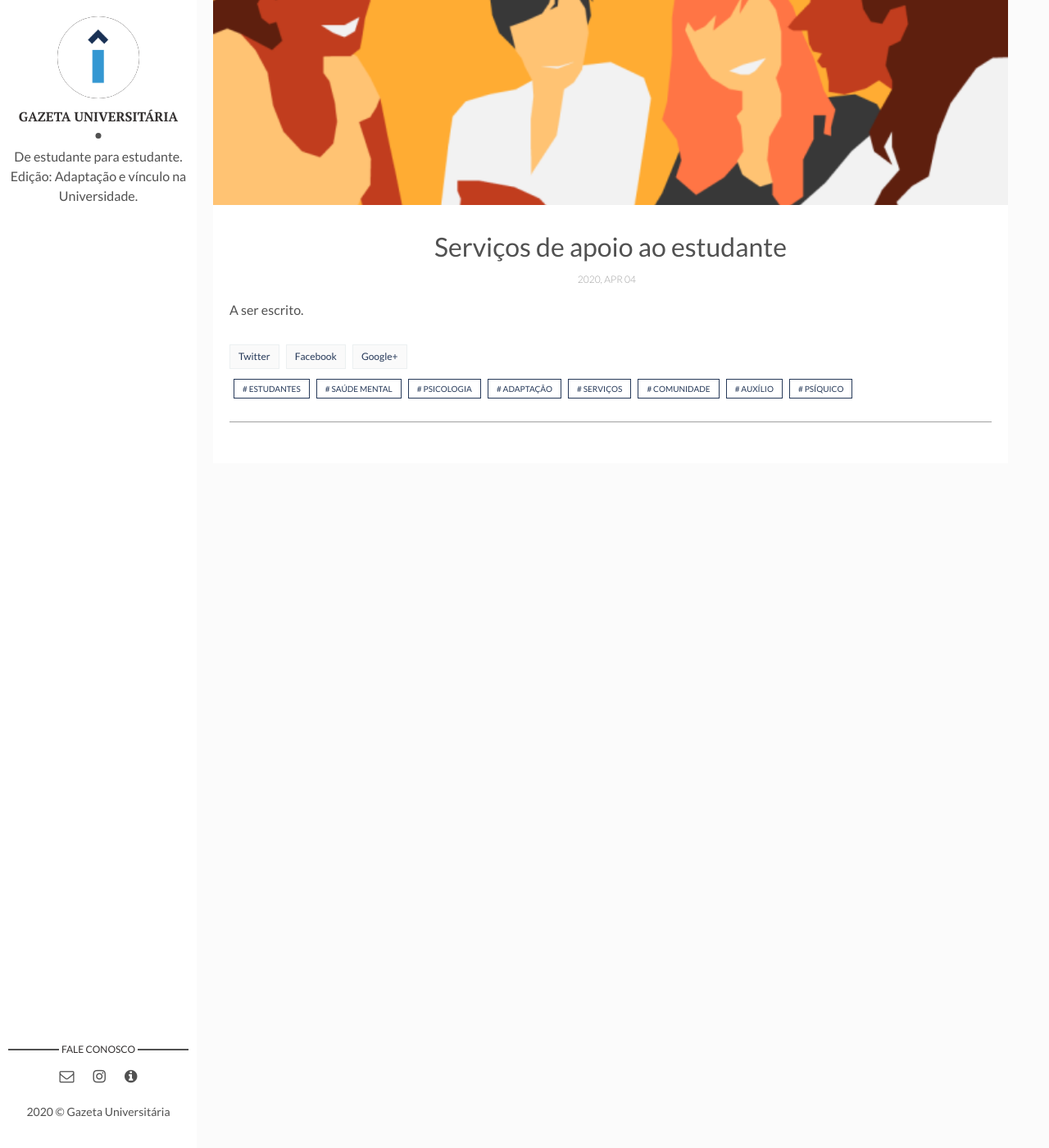
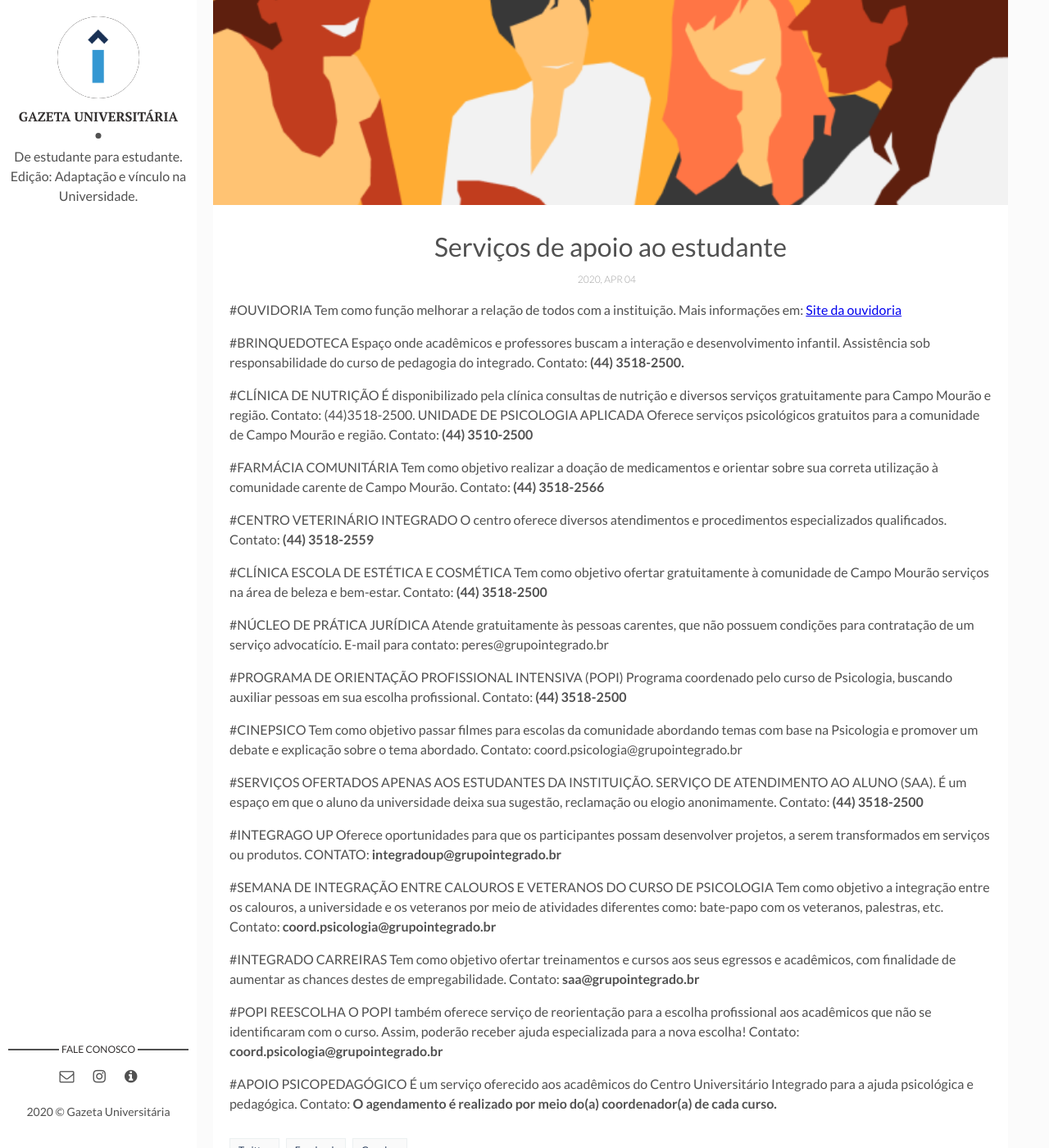
Before and after one commit to gazetauniversitaria/gazetauniversitaria.github.io, a Jekyll site: the page built from _posts/2020-04-04-apoio.markdown, in a window 1280 px wide and 1400 px high, scrolled down 270 px. Shown: the whole window at 82% size. Built offline with Jekyll 4.4.1, drawn with Linux system fonts in a browser that asks for light colours; comment, search, counter and statistics services are not loaded; some of the changed text lies outside the part shown.

Commit message:
Update 2020-04-04-apoio.markdown

```diff
--- a/_posts/2020-04-04-apoio.markdown
+++ b/_posts/2020-04-04-apoio.markdown
@@ -4,7 +4,70 @@ title: "Serviços de apoio ao estudante"
 date: 2020-04-04 11:00:00 +0300
 description: Ao projeto de jornal online; Gazeta Universitária
 img:  Apoio/Apoio.png
-tags: [Estudantes, Saúde Mental, Psicologia,Adaptação, Serviços, Comunidade, Auxílio, Psíquico]
+tags: [Estudantes, Saúde Mental, Psicologia,Adaptação, Serviços, Comunidade, Auxílio, Ouvidoria, Integrado, Campo Mourão]
 ---
 
-A ser escrito.
+#OUVIDORIA
+Tem como função melhorar a relação de todos com a instituição.
+Mais informações em: [Site da ouvidoria](https://www.grupointegrado.com.br/o-integrado/ouvidoria)
+
+#BRINQUEDOTECA
+Espaço onde acadêmicos e professores buscam a interação e desenvolvimento infantil. Assistência sob responsabilidade do curso de pedagogia do integrado.
+Contato: **(44) 3518-2500.**
+
+#CLÍNICA DE NUTRIÇÃO
+É disponibilizado pela clínica consultas de nutrição e diversos serviços gratuitamente para Campo Mourão e região.
+Contato: (44)3518-2500.
+UNIDADE DE PSICOLOGIA APLICADA
+Oferece serviços psicológicos gratuitos para a comunidade de Campo Mourão e região.
+Contato: **(44) 3510-2500**
+
+#FARMÁCIA COMUNITÁRIA
+Tem como objetivo realizar a doação de medicamentos e orientar sobre sua correta utilização à comunidade carente de Campo Mourão.
+Contato: **(44) 3518-2566**
+
+#CENTRO VETERINÁRIO INTEGRADO
+O centro oferece diversos atendimentos e procedimentos especializados qualificados.
+Contato: **(44) 3518-2559**
+
+#CLÍNICA ESCOLA DE ESTÉTICA E COSMÉTICA
+Tem como objetivo ofertar gratuitamente à comunidade de Campo Mourão serviços na área de beleza e bem-estar.
+Contato: **(44) 3518-2500**
+
+#NÚCLEO DE PRÁTICA JURÍDICA
+Atende gratuitamente às pessoas carentes, que não possuem condições para contratação de um serviço advocatício.
+E-mail para contato: peres@grupointegrado.br
+
+#PROGRAMA DE ORIENTAÇÃO PROFISSIONAL INTENSIVA (POPI)
+Programa coordenado pelo curso de Psicologia, buscando auxiliar pessoas em sua escolha profissional.
+Contato: **(44) 3518-2500**
+
+#CINEPSICO
+Tem como objetivo passar filmes para escolas da comunidade abordando temas com base na Psicologia e promover um debate e explicação sobre o tema abordado.
+Contato: coord.psicologia@grupointegrado.br
+
+#SERVIÇOS OFERTADOS APENAS AOS ESTUDANTES DA INSTITUIÇÃO.
+SERVIÇO DE ATENDIMENTO AO ALUNO (SAA).
+É um espaço em que o aluno da universidade deixa sua sugestão, reclamação ou elogio anonimamente.
+Contato: **(44) 3518-2500**
+
+#INTEGRAGO UP
+Oferece oportunidades para que os participantes possam desenvolver projetos, a serem transformados em serviços ou produtos.
+CONTATO: **integradoup@grupointegrado.br**
+
+#SEMANA DE INTEGRAÇÃO ENTRE CALOUROS E VETERANOS DO CURSO DE PSICOLOGIA
+Tem como objetivo a integração entre os calouros, a universidade e os veteranos por meio de atividades diferentes como: bate-papo com os veteranos, palestras, etc.
+Contato: **coord.psicologia@grupointegrado.br**
+
+#INTEGRADO CARREIRAS
+Tem como objetivo ofertar treinamentos e cursos aos seus egressos e acadêmicos, com finalidade de aumentar as chances destes de empregabilidade.
+Contato: **saa@grupointegrado.br**
+
+#POPI REESCOLHA
+O POPI também oferece serviço de reorientação para a escolha profissional aos acadêmicos que não se
+identificaram com o curso. Assim, poderão receber ajuda especializada para a nova escolha!
+Contato: **coord.psicologia@grupointegrado.br**
+
+#APOIO PSICOPEDAGÓGICO
+É um serviço oferecido aos acadêmicos do Centro Universitário Integrado para a ajuda psicológica e pedagógica.
+Contato: **O agendamento é realizado por meio do(a) coordenador(a) de cada curso.**
```
